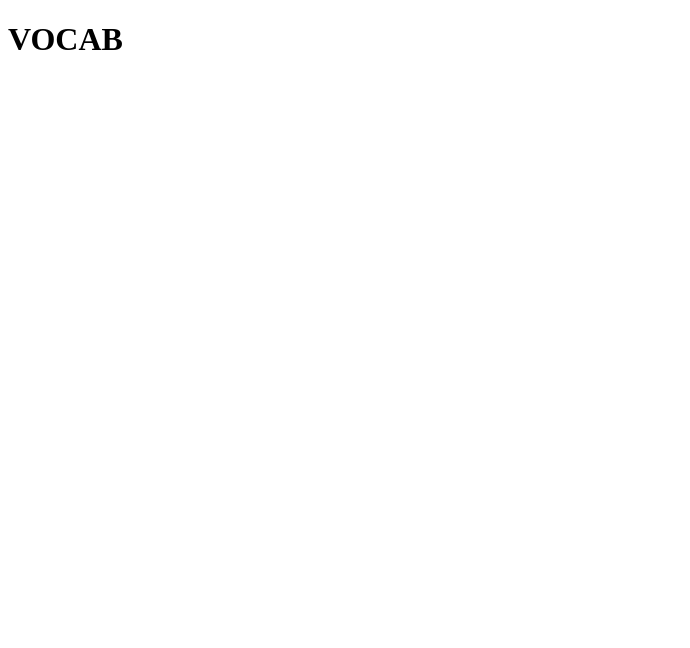
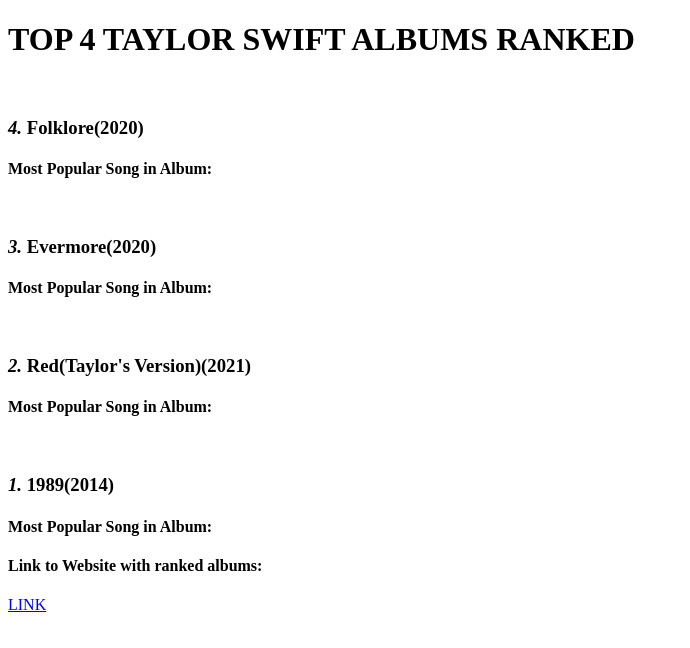
Before and after one commit to priyarw/priyarw.github.io, a plain HTML site: page index.html in a window 1280 px wide. Shown: the whole page, without its empty margins (0-690 px from the left). Drawn offline with Linux system fonts and the light colour scheme.

Commit message:
checkpoint 2

```diff
--- a/index.html
+++ b/index.html
@@ -2,11 +2,27 @@
 
 <html>
     <head>
-        <title>VOCAB</title>
+        <title>TOP 4 TAYLOR SWIFT ALBUMS RANKED</title>
     </head>
     <body>
-        <h1> VOCAB </h1>
+        <h1><b>TOP 4 TAYLOR SWIFT ALBUMS RANKED</b></h1>
+        <br>
+        <p>
+            <h3><i><b>4.</b></i> Folklore(2020)</h3>
+           <h4>Most Popular Song in Album:</h4>
+           <br>
+           <h3><i><b>3.</b></i> Evermore(2020)</h3>
+           <h4>Most Popular Song in Album:</h4>
+           <br>
+           <h3><i><b>2.</b></i> Red(Taylor's Version)(2021)</h3>
+           <h4>Most Popular Song in Album:</h4>
+           <br>
+           <h3><i><b>1.</b></i> 1989(2014)</h3>
+           <h4>Most Popular Song in Album:</h4>
+        </p>
 
+        <h4>Link to Website with ranked albums:</h4>
+        <a href="https://www.nme.com/features/taylor-swift-best-albums-ranked-in-order-2712330">LINK</a>
     </body>
 
 </html>
```
